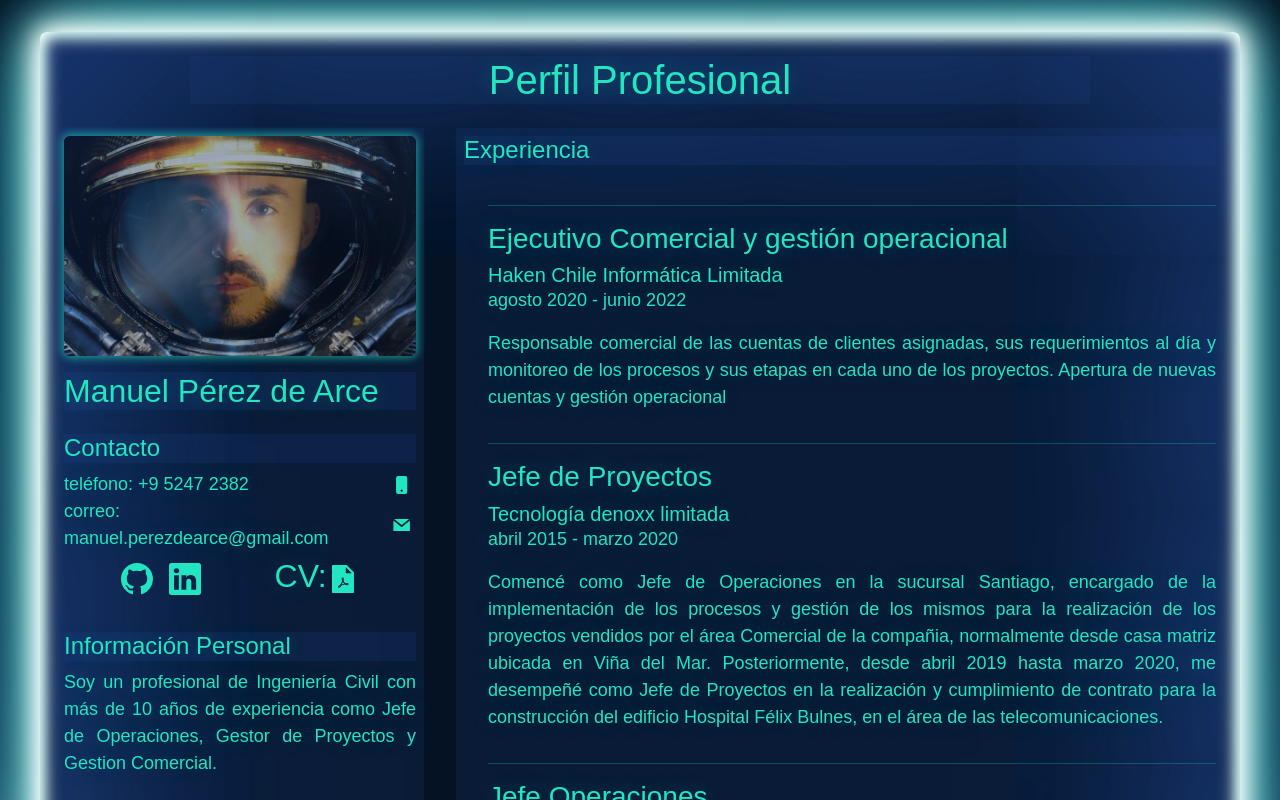
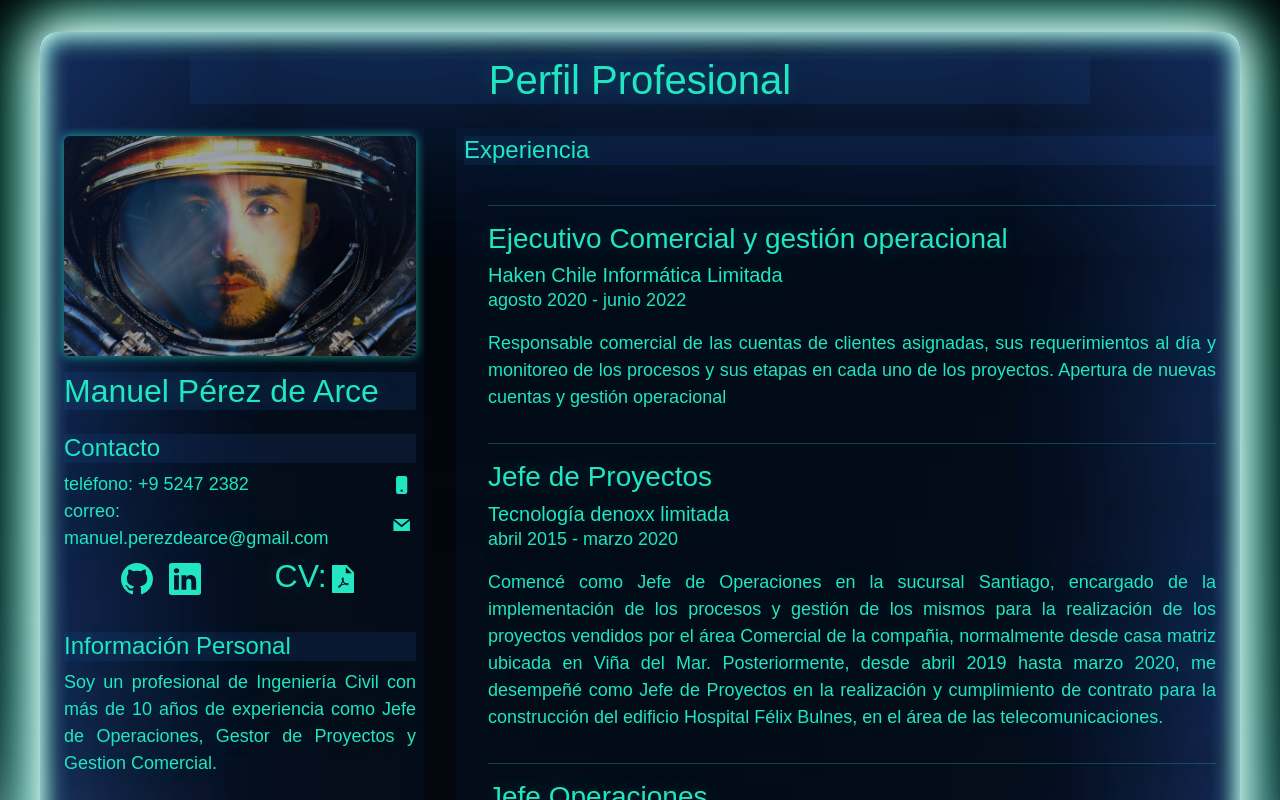
Before and after one commit to SiriFazendoBarra/cv, a React (Vite) app: page / in a window 1280 px wide. Shown: the top 800 px of the page. Built offline with nearby package versions, Linux system fonts and the light colour scheme; a web font is replaced by a local one.

Commit message:
8 commit

```diff
--- a/src/assets/styles/sass/_custom.scss
+++ b/src/assets/styles/sass/_custom.scss
@@ -14,7 +14,7 @@
         max-width: 1200px;
         text-align: justify;
         // background-color: rgb(31, 66, 135, 0.3);
-        background-color: rgb(7, 30, 61, 0.6);
+        background-color: rgb(7, 30, 61, 0.2);
         ;
     }
 }
@@ -44,7 +44,7 @@ a {
 }
 
 .article {
-    background-color: rgb(31, 66, 135, 0.2);
+    background-color: rgb(31, 66, 135, 0.1);
     padding: 8px;
 
 }
@@ -77,14 +77,17 @@ a {
 
     50% {
         text-shadow: 0 0 24px rgb(33, 230, 193, 0.3);
+
     }
 
     51% {
         text-shadow: 8px 8px 8px rgba(253, 135, 0, 0.3);
+
     }
 
     52% {
         text-shadow: 0 0 24px rgb(33, 230, 193, 0.3);
+
     }
 
 
@@ -96,58 +99,38 @@ a {
 
 .border-box-app {
     animation-name: border-box-app;
-    animation-duration: 20 + s;
+    animation-duration: 5s;
     animation-iteration-count: infinite;
     animation-timing-function: ease;
-    animation-delay: random(2) + s;
-    box-shadow: 0 0 1rem 0.1rem $white,
-        0 0 1rem 0.2rem $white,
+    box-shadow: 0 0 2rem 0.3rem $white,
         0 0 2rem 0.3rem $light,
-        0 0 3rem 0.5rem $primary,
-        0 0 4rem 1rem rgb(31, 66, 135, 0.5),
-        0 0 4rem 1rem rgb(31, 66, 135, 0.5),
-
-        inset 0 0 1rem $white,
-        inset 0 0 20px $white,
-        inset 0 0 20px $light,
-        inset 0 0 400px $primary,
-        inset 0 0 500px rgb(31, 66, 135, 0.5),
-        inset 0 0 500px rgb(31, 66, 135, 0.5),
+        inset 0 0 2rem $white,
+        inset 0 0 1rem $light,
+        inset 0 0 300px$primary,
+        inset 0 0 200px rgb(31, 66, 135, 0.5),
 }
 
 @keyframes border-box-app {
     50% {
         box-shadow:
-            0 0 25px random(10)/10 + px $white,
-            0 0 50px random(10) + px $white,
-            0 0 100px random(15) + px $light,
-            0 0 200px random(20) + px $primary,
-            0 0 200px random(25) + px rgb(31, 66, 135, 0.5),
-            0 0 200px random(30) + px rgb(31, 66, 135, 0.5),
+            0 0 50px 0.5rem $white,
+            0 0 100px 1rem $light,
 
-            inset 0 0 random(20)/10 + rem $white,
-            inset 0 0 random(20) + px $white,
-            inset 0 0 random(20) + px $light,
-            inset 0 0 random(4)*100 + px $primary,
-            inset 0 0 random(5)*100 + px rgb(31, 66, 135, 0.5),
-            inset 0 0 random(5)*100 + px rgb(31, 66, 135, 0.5),
+
+            inset 0 0 1.5rem $white,
+            inset 0 0 2rem $light,
+            inset 0 0 200px$primary,
+            inset 0 0 300px rgb(31, 66, 135, 0.5),
     }
 
     75% {
         box-shadow:
-            0 0 25px random(10)/10 + px $white,
-            0 0 50px random(10) + px $white,
-            0 0 100px random(15) + px $light,
-            0 0 200px random(10) + px $primary,
-            0 0 130px random(50) + px rgb(31, 66, 135, 0.5),
-            0 0 150px random(60) + px rgb(31, 66, 135, 0.5),
-
-            inset 0 0 random(20)/10 + rem $white,
-            inset 0 0 random(20) + px $white,
-            inset 0 0 random(20) + px $light,
-            inset 0 0 random(5)*100 + px $primary,
-            inset 0 0 random(2)*100 + px rgb(31, 66, 135, 0.5),
-            inset 0 0 random(3)*100 + px rgb(31, 66, 135, 0.5),
+            0 0 100px 0.8rem $white,
+            0 0 50px 0.5rem $light,
+            inset 0 0 2rem $white,
+            inset 0 0 1rem $light,
+            inset 0 0 300px$primary,
+            inset 0 0 200px rgb(31, 66, 135, 0.5),
     }
 }
 
--- a/src/assets/styles/sass/_perfil.scss
+++ b/src/assets/styles/sass/_perfil.scss
@@ -2,8 +2,7 @@
     box-shadow: 0 0 8px 2px $light;
     filter: blur(0px);
     animation-name: filterPic;
-    animation-duration: 15s;
-    animation-delay: 5s;
+    animation-duration: 10s;
     animation-iteration-count: infinite;
 
 }
@@ -56,15 +55,35 @@
 
     80% {
         filter: blur(0px);
+
     }
 
     81% {
         filter: blur(3px);
         filter: sepia(10);
+
+
+
+        @keyframes filterPic {
+            25% {
+                transform: translate(0px, 0px)
+            }
+
+            51% {
+
+                transform: translate(10px, 10px);
+            }
+
+            75% {
+                transform: translate(0px, 0px);
+            }
+        }
+
     }
 
     82% {
         filter: blur(0px);
+
     }
 
 }
--- a/src/assets/styles/sass/_tabletAnimation.scss
+++ b/src/assets/styles/sass/_tabletAnimation.scss
@@ -2,7 +2,6 @@
     filter: blur(0px);
     animation-name: tabletAnimation;
     animation-duration: 10s;
-    animation-delay: 5s;
     animation-iteration-count: infinite;
 
 }
--- a/src/views/Home.jsx
+++ b/src/views/Home.jsx
@@ -12,13 +12,13 @@ export default function Home() {
 
     return (
         <div className="home container text-light text-shadow-dark-soft text-shadow-animated p-0">
-            <div className='border-box-app rounded'>
+            <div className='border-box-app rounded-4'>
                 <div className=" py-4 rounded d-flex flex-wrap gap-3 gap-md-0 justify-content-evenly tabletAnimation">
                     <p className="h1 col-12 text-center mb-4 w-md-100 w-75 text-shadow-animated">Perfil Profesional</p>
                     <div className="d-flex flex-column border-box-sof rounded col-12 col-md-4 px-3">
                         <div className="d-flex flex-wrap gap-3 article">
                             <div className="border-box-ap rounded" >
-                                <img className="col-12 img-fluid rounded selfi filterPic " id="pic" src="perfil.jfif" alt="" />
+                                <img className="col-12 img-fluid rounded selfi filterPic " id="pic" src="perfil2.jfif" alt="" />
                             </div>
 
                             <p className="h2 col-12"> {data.name}</p>
@@ -44,8 +44,8 @@ export default function Home() {
                                     </div>
 
                                 </div>
-                            </div>
-                        </div>
+                            </div >
+                        </div >
                         <div className="article">
                             <p className="h4 text-shadow-animated">Información Personal</p>
                             <p>
@@ -73,7 +73,7 @@ export default function Home() {
 
                         </div>
 
-                    </div>
+                    </div >
                     <div className="d-flex flex-column border-box-sof rounded col-12 col-md-8 gap-3 px-3">
                         <div className="col-12 article" name="experience">
                             <Experience />
@@ -86,7 +86,7 @@ export default function Home() {
                         </div>
 
                     </div>
-                </div>
+                </div >
             </div >
         </div >
 
```
Also changed, not shown: public/perfil2.jfif (added), src/assets/styles/css/index.css, 1 other file (tests, documents, lock files or other folders).
